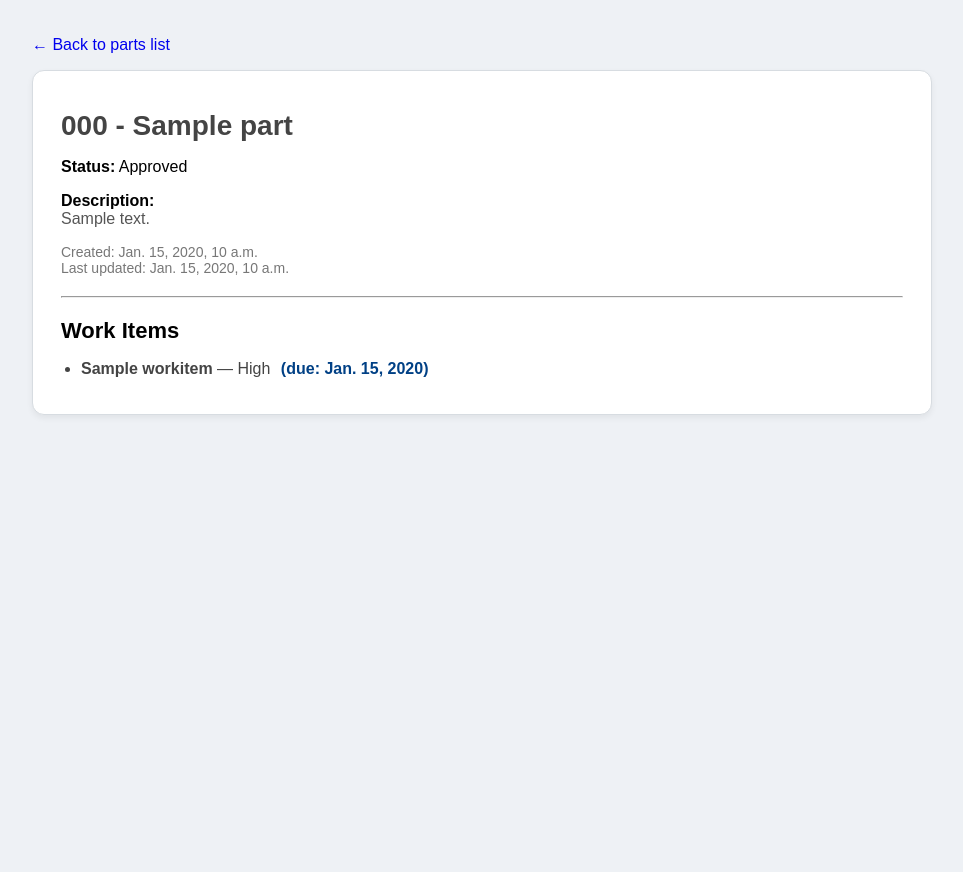
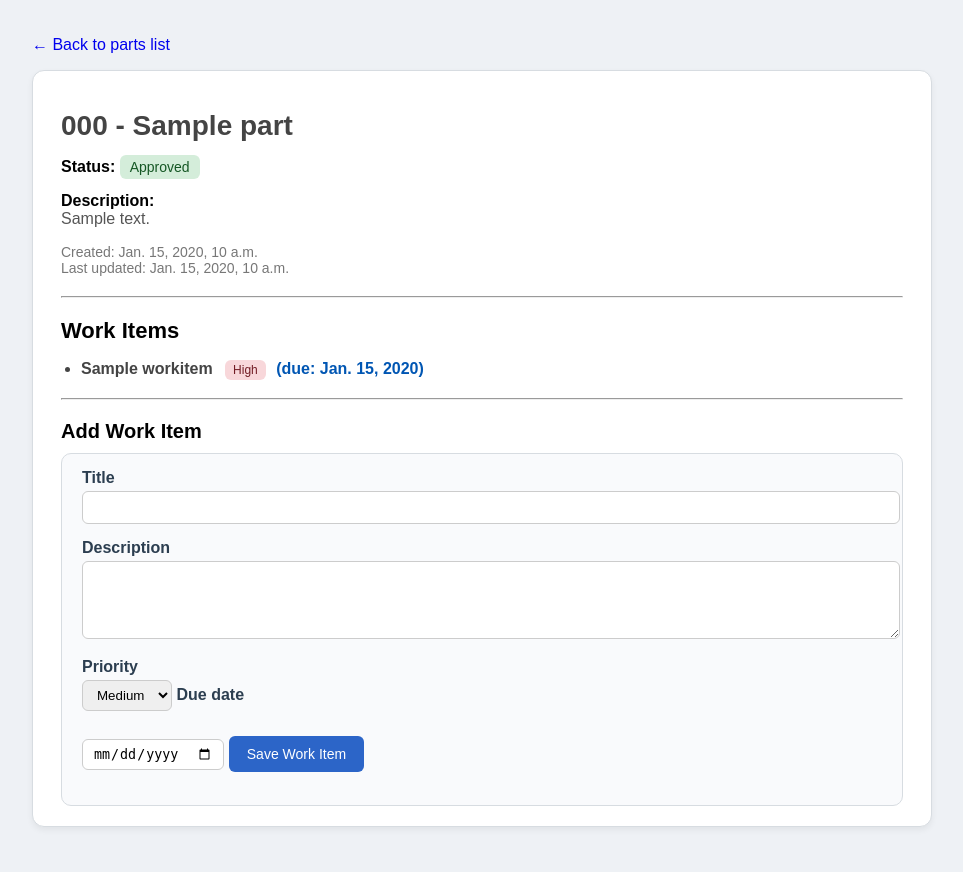
Before and after one commit to Jhin1808/payloads-manager, a Django app: page /parts/1/ in a window 1280 px wide. Shown: the whole page, without its empty margins (158-1121 px from the left). Before the commit the page ends 415 px from the top, so only its background shows below. Run offline with Django 5.2, Linux system fonts and the light colour scheme; tables that the repository leaves empty hold one stand-in row (values such as "Sample post").

Commit message:
adding the forms for details pages

```diff
--- a/payloads/forms.py
+++ b/payloads/forms.py
@@ -5,4 +5,4 @@ from .models import WorkItem
 class WorkItemForm(forms.ModelForm):
     class Meta:
         model = WorkItem
-        field = ["title", "description","priority", "due_date"]
+        fields = ["title", "description", "priority", "due_date"]
--- a/payloads/templates/payloads/part_detail.html
+++ b/payloads/templates/payloads/part_detail.html
@@ -12,12 +12,14 @@
     "
   >
     <div style="max-width: 900px; margin: 0 auto">
+      <!-- BACK LINK -->
       <p>
-        <a href="{% url 'parts_list' %}" style="text-decoration: none"
-          >← Back to parts list</a
-        >
+        <a href="{% url 'parts_list' %}" style="text-decoration: none">
+          ← Back to parts list
+        </a>
       </p>
 
+      <!-- CARD START -->
       <div
         style="
           background: white;
@@ -28,19 +30,56 @@
           box-shadow: 0 3px 6px rgba(0, 0, 0, 0.06);
         "
       >
+        <!-- PART HEADER -->
         <h1 style="font-size: 28px; margin-bottom: 10px; color: #444">
           {{ part.part_number }} - {{ part.name }}
         </h1>
 
+        <!-- STATUS BADGE -->
         <p>
           <strong>Status:</strong>
-          {{ part.get_status_display }}
+          {% if part.status == "APPROVED" %}
+            <span
+              style="
+                background: #d4edda;
+                color: #155724;
+                padding: 4px 10px;
+                border-radius: 6px;
+                font-size: 14px;
+              "
+              >Approved</span
+            >
+          {% elif part.status == "PROPOSED" %}
+            <span
+              style="
+                background: #fff3cd;
+                color: #856404;
+                padding: 4px 10px;
+                border-radius: 6px;
+                font-size: 14px;
+              "
+              >Proposed</span
+            >
+          {% else %}
+            <span
+              style="
+                background: #f8d7da;
+                color: #721c24;
+                padding: 4px 10px;
+                border-radius: 6px;
+                font-size: 14px;
+              "
+              >Deprecated</span
+            >
+          {% endif %}
         </p>
 
         {% if part.description %}
         <p style="margin-top: 10px">
           <strong>Description:</strong><br />
-          <span style="color: #555"> {{ part.description }} </span>
+          <span style="color: #555">
+            {{ part.description }}
+          </span>
         </p>
         {% endif %}
 
@@ -51,6 +90,7 @@
 
         <hr style="margin: 20px 0" />
 
+        <!-- WORK ITEMS LIST -->
         <h2 style="font-size: 22px; margin-bottom: 10px">Work Items</h2>
 
         {% if work_items %}
@@ -58,8 +98,55 @@
           {% for item in work_items %}
           <li style="margin-bottom: 10px">
             <strong>{{ item.title }}</strong>
-            — {{ item.priority|title }} {% if item.due_date %}
-            <span style="font-weight: bold; color: #004085; margin-left: 6px">
+
+            <!-- PRIORITY BADGE -->
+            {% if item.priority == "HIGH" %}
+              <span
+                style="
+                  background: #f8d7da;
+                  color: #721c24;
+                  padding: 3px 8px;
+                  border-radius: 6px;
+                  font-size: 12px;
+                  margin-left: 8px;
+                "
+                >High</span
+              >
+            {% elif item.priority == "MEDIUM" %}
+              <span
+                style="
+                  background: #fff3cd;
+                  color: #856404;
+                  padding: 3px 8px;
+                  border-radius: 6px;
+                  font-size: 12px;
+                  margin-left: 8px;
+                "
+                >Medium</span
+              >
+            {% else %}
+              <span
+                style="
+                  background: #d4edda;
+                  color: #155724;
+                  padding: 3px 8px;
+                  border-radius: 6px;
+                  font-size: 12px;
+                  margin-left: 8px;
+                "
+                >Low</span
+              >
+            {% endif %}
+
+            <!-- DUE DATE -->
+            {% if item.due_date %}
+            <span
+              style="
+                font-weight: bold;
+                color: #0056b3;
+                margin-left: 6px;
+              "
+            >
               (due: {{ item.due_date }})
             </span>
             {% endif %}
@@ -71,7 +158,108 @@
           No work items for this part yet.
         </p>
         {% endif %}
+
+        <!-- ADD WORK ITEM FORM -->
+        <hr style="margin: 20px 0" />
+
+        <h2 style="font-size: 20px; margin-bottom: 10px">Add Work Item</h2>
+
+        <form
+          method="post"
+          style="
+            margin-top: 10px;
+            background: #f9fafc;
+            padding: 15px 20px;
+            border-radius: 10px;
+            border: 1px solid #d7dce1;
+          "
+        >
+          {% csrf_token %}
+
+          <!-- TITLE -->
+          <label style="font-weight: bold; color: #2c3e50">Title</label><br />
+          <input
+            type="text"
+            name="title"
+            style="
+              width: 100%;
+              padding: 8px;
+              margin-top: 4px;
+              margin-bottom: 15px;
+              border: 1px solid #ccc;
+              border-radius: 6px;
+            "
+            required
+          />
+
+          <!-- DESCRIPTION -->
+          <label style="font-weight: bold; color: #2c3e50"
+            >Description</label
+          ><br />
+          <textarea
+            name="description"
+            rows="4"
+            style="
+              width: 100%;
+              padding: 8px;
+              margin-top: 4px;
+              margin-bottom: 15px;
+              border: 1px solid #ccc;
+              border-radius: 6px;
+            "
+          ></textarea>
+
+          <!-- PRIORITY -->
+          <label style="font-weight: bold; color: #2c3e50">Priority</label><br />
+          <select
+            name="priority"
+            style="
+              padding: 6px 10px;
+              margin-top: 4px;
+              margin-bottom: 15px;
+              border-radius: 6px;
+              border: 1px solid #ccc;
+            "
+          >
+            <option value="HIGH">High</option>
+            <option value="MEDIUM" selected>Medium</option>
+            <option value="LOW">Low</option>
+          </select>
+
+          <!-- DUE DATE (date only, model is DateField) -->
+          <label style="font-weight: bold; color: #2c3e50"
+            >Due date</label
+          ><br />
+          <input
+            type="date"
+            name="due_date"
+            style="
+              padding: 6px 10px;
+              margin-top: 4px;
+              margin-bottom: 20px;
+              border-radius: 6px;
+              border: 1px solid #ccc;
+            "
+          />
+
+          <button
+            type="submit"
+            style="
+              background: #2c65c8;
+              color: white;
+              border: none;
+              padding: 10px 18px;
+              border-radius: 6px;
+              cursor: pointer;
+              font-size: 14px;
+              margin-top: 10px;
+            "
+          >
+            Save Work Item
+          </button>
+        </form>
       </div>
+      <!-- CARD END -->
     </div>
   </body>
 </html>
--- a/payloads/urls.py
+++ b/payloads/urls.py
@@ -2,8 +2,11 @@ from django.urls import path
 from .import views
 
 urlpatterns = [
+    path("", views.home, name="home"),
+    path("dashboard/", views.dashboard, name = "dash_board"),
     path("parts/", views.parts_list, name="parts_list"),
     path("parts/<int:pk>/", views.part_detail, name="part_detail"),
 
 
+
 ]
--- a/payloads/views.py
+++ b/payloads/views.py
@@ -1,9 +1,17 @@
-from django.shortcuts import render, get_object_or_404
+from django.shortcuts import redirect, render, get_object_or_404
 
 from django.http import HttpResponse
 from .models import Part
+from .forms import WorkItemForm
+
 
 # Create your views here.
+def home(request):
+    return redirect("parts_list")
+
+
+def dashboard(request):
+    return HttpResponse("Dashboard template")
 
 
 def parts_list(request):
@@ -12,11 +20,23 @@ def parts_list(request):
     return render(request, "payloads/parts_list.html", context)
 
 
-def part_detail(request,pk):
+def part_detail(request, pk):
     part = get_object_or_404(Part, pk=pk)
     work_items = part.work_items.all().order_by("due_date")
+
+    if request.method == "POST":
+        form = WorkItemForm(request.POST)
+        if form.is_valid():
+            work_item = form.save(commit=False)
+            work_item.part = part  # attach this work item to the current part
+            work_item.save()
+            return redirect("part_detail", pk=part.pk)
+    else:
+        form = WorkItemForm()
+
     context = {
-        "part":part,
-        "work_items":work_items
+        "part": part,
+        "work_items": work_items,
+        "form": form,
     }
     return render(request, "payloads/part_detail.html", context)
```
